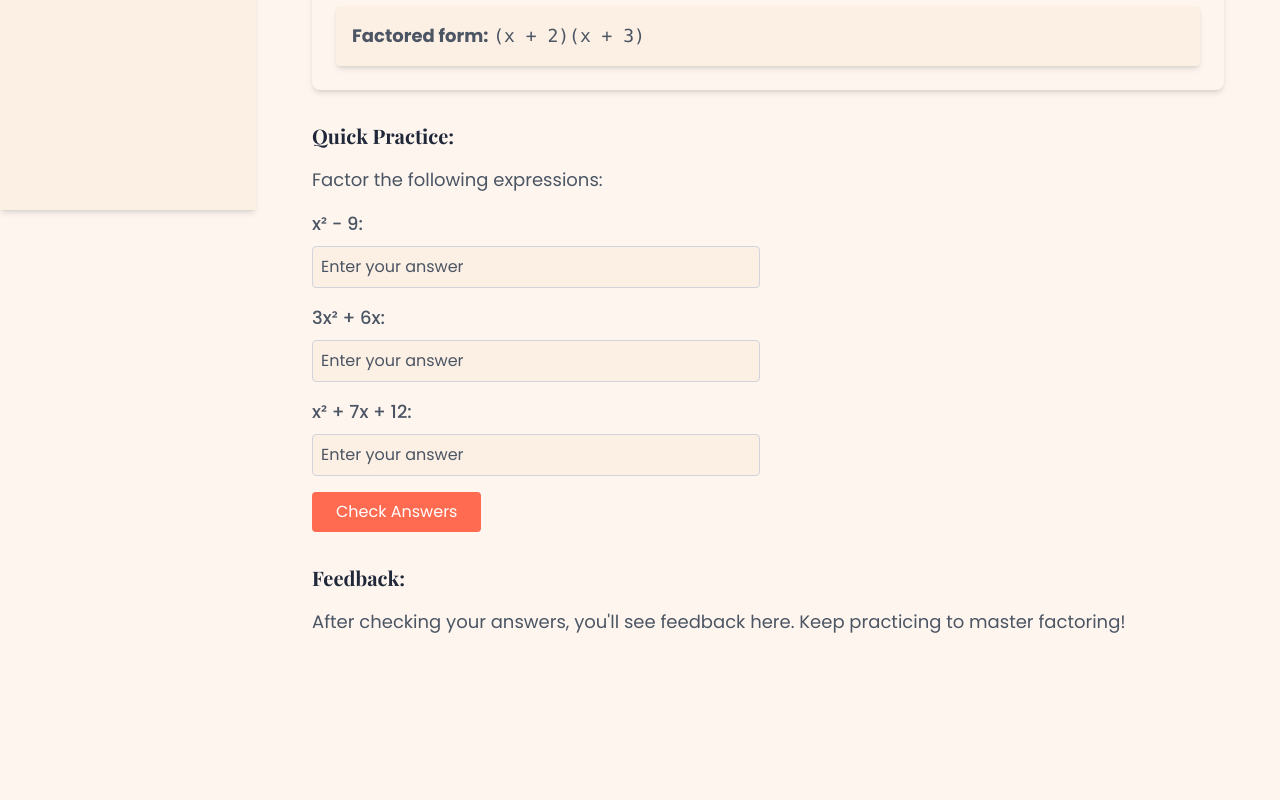
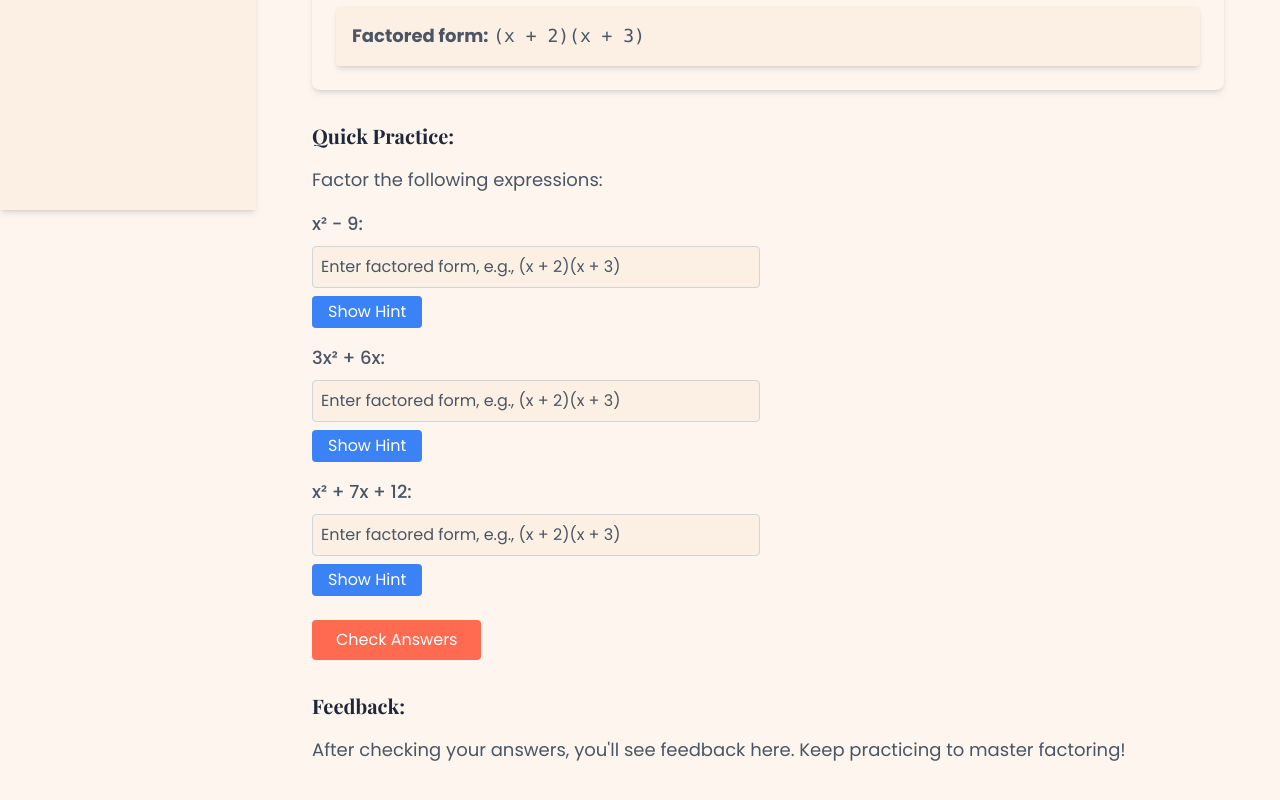
Before and after one commit to amukiria/college-algebra-app, a Next.js app: page /lessons/factoring/learn in a window 1280 px wide. Shown: the part 654-1454 px from the top of the page. Before the commit the page ends 1378 px from the top, so only its background shows below. Built offline with nearby package versions, Linux system fonts and the light colour scheme.

Commit message:
updated factoring lesson with hints and examples

```diff
--- a/src/app/lessons/factoring/learn/page.js
+++ b/src/app/lessons/factoring/learn/page.js
@@ -1,14 +1,15 @@
-"use client"
+"use client";
 import React, { useState } from 'react';
 
 export default function FactoringLesson() {
   const [answers, setAnswers] = useState({});
   const [feedback, setFeedback] = useState({});
+  const [hintsVisible, setHintsVisible] = useState({});
 
   const problems = [
-    { id: 1, expression: 'x² - 9', solution: '(x + 3)(x - 3)' },
-    { id: 2, expression: '3x² + 6x', solution: '3x(x + 2)' },
-    { id: 3, expression: 'x² + 7x + 12', solution: '(x + 3)(x + 4)' },
+    { id: 1, expression: 'x² - 9', solution: '(x + 3)(x - 3)', hint: 'Think of the difference of squares.' },
+    { id: 2, expression: '3x² + 6x', solution: '3x(x + 2)', hint: 'Factor out the greatest common factor (GCF).' },
+    { id: 3, expression: 'x² + 7x + 12', solution: '(x + 3)(x + 4)', hint: 'Find two numbers that multiply to 12 and add to 7.' },
   ];
 
   const handleInputChange = (id, value) => {
@@ -18,9 +19,16 @@ export default function FactoringLesson() {
   const checkAnswers = () => {
     const feedbackObj = {};
     problems.forEach((problem) => {
-      feedbackObj[problem.id] = answers[problem.id] === problem.solution;
+      feedbackObj[problem.id] = answers[problem.id]?.trim() === problem.solution;
     });
     setFeedback(feedbackObj);
+  };
+
+  const toggleHint = (id) => {
+    setHintsVisible((prev) => ({
+      ...prev,
+      [id]: !prev[id],
+    }));
   };
 
   return (
@@ -68,26 +76,40 @@ export default function FactoringLesson() {
         <ul className="space-y-4">
           {problems.map((problem) => (
             <li key={problem.id} className="flex flex-col space-y-2">
-              <label className="text-lg font-medium">
-                {problem.expression}:
-              </label>
+              <label className="text-lg font-medium">{problem.expression}:</label>
+
               <input
                 type="text"
                 className="p-2 border border-gray-300 rounded w-full max-w-md"
-                placeholder="Enter your answer"
+                placeholder="Enter factored form, e.g., (x + 2)(x + 3)"
                 onChange={(e) => handleInputChange(problem.id, e.target.value)}
               />
-              {feedback[problem.id] !== undefined && (
-                <span className={`text-sm ${feedback[problem.id] ? 'text-green-600' : 'text-red-600'}`}>
-                  {feedback[problem.id] ? 'Correct!' : 'Incorrect. Try again!'}
-                </span>
+
+              <div className="flex space-x-4 mt-2">
+                <button
+                  onClick={() => toggleHint(problem.id)}
+                  className="px-4 py-1 bg-blue-500 text-white rounded hover:bg-blue-600 transition"
+                >
+                  {hintsVisible[problem.id] ? "Hide Hint" : "Show Hint"}
+                </button>
+
+                {feedback[problem.id] !== undefined && (
+                  <span className={`text-sm ${feedback[problem.id] ? 'text-green-600' : 'text-red-600'}`}>
+                    {feedback[problem.id] ? 'Correct!' : 'Incorrect. Try again!'}
+                  </span>
+                )}
+              </div>
+
+              {hintsVisible[problem.id] && (
+                <p className="text-sm text-gray-600 bg-lightNeutral p-2 rounded mt-1">{problem.hint}</p>
               )}
             </li>
           ))}
         </ul>
+
         <button
           onClick={checkAnswers}
-          className="mt-4 px-6 py-2 bg-accent text-white rounded hover:bg-accentDark transition-colors"
+          className="mt-6 px-6 py-2 bg-accent text-white rounded hover:bg-accentDark transition-colors"
         >
           Check Answers
         </button>
```
